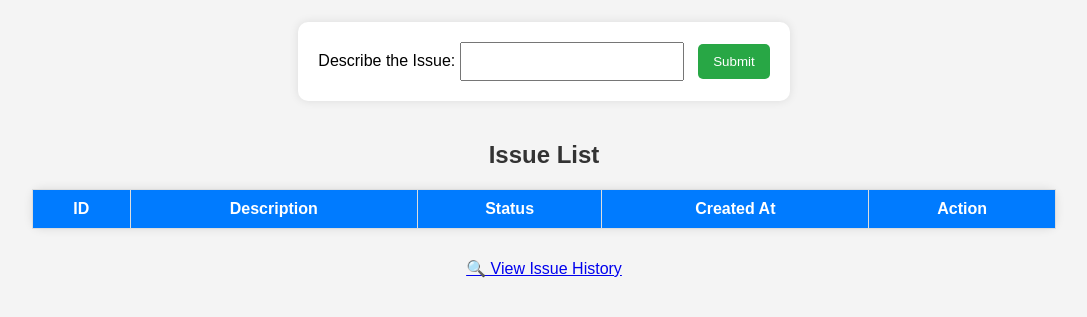
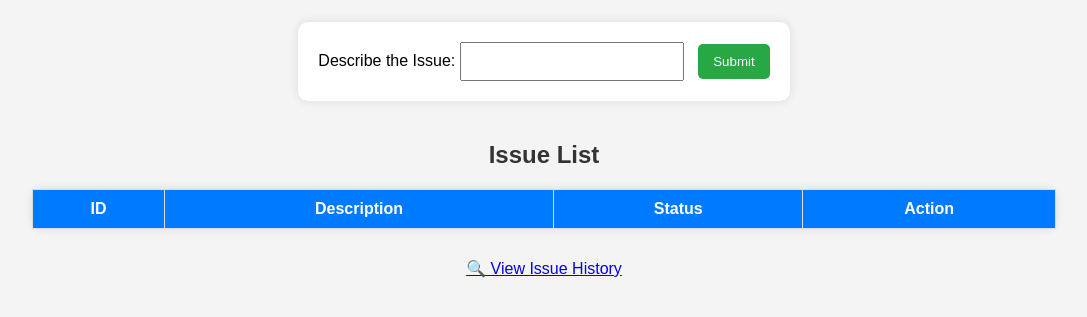
Before and after one commit to mindaugaskral/issue-tracker, a Flask app: page / in a window 1280 px wide. Shown: the part 284-601 px from the top of the page, without its empty margins (96-1183 px from the left). Run offline with Flask 3, Linux system fonts and the light colour scheme; lists and menus that the app fills with data are empty.

Commit message:
error fix

```diff
--- a/app/templates/index.html
+++ b/app/templates/index.html
@@ -71,7 +71,7 @@
             <th>ID</th>
             <th>Description</th>
             <th>Status</th>
-            <th>Created At</th>
+            <!-- <th>Created At</th> -->
             <th>Action</th>
         </tr>
         {% for issue in issues %}
@@ -79,7 +79,7 @@
             <td>{{ issue.id }}</td>
             <td>{{ issue.description }}</td>
             <td>{% if issue.resolved %} ✅ Resolved {% else %} ❌ Open {% endif %}</td>
-            <td>{{ issue.created_at.strftime('%Y-%m-%d %H:%M') }}</td>
+            <!-- <td>{{ issue.created_at.strftime('%Y-%m-%d %H:%M') }}</td> -->
             <td>
                 {% if not issue.resolved %}
                 <a href="/resolve/{{ issue.id }}">Mark as Resolved</a>
```
